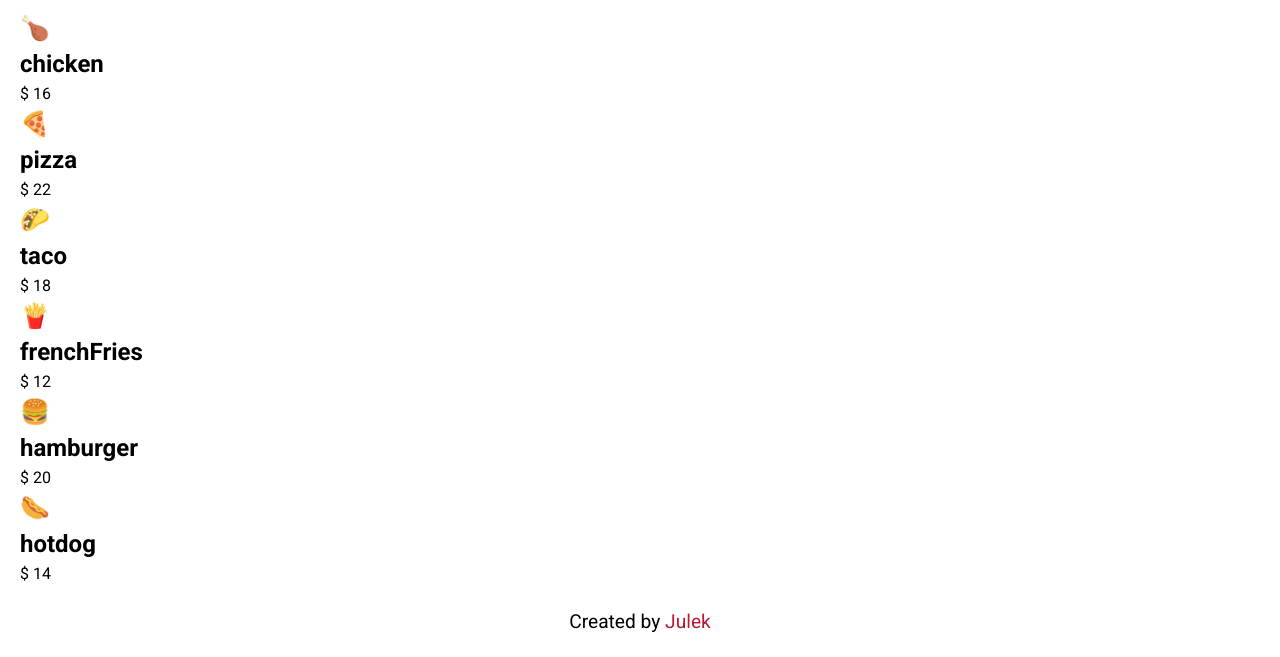
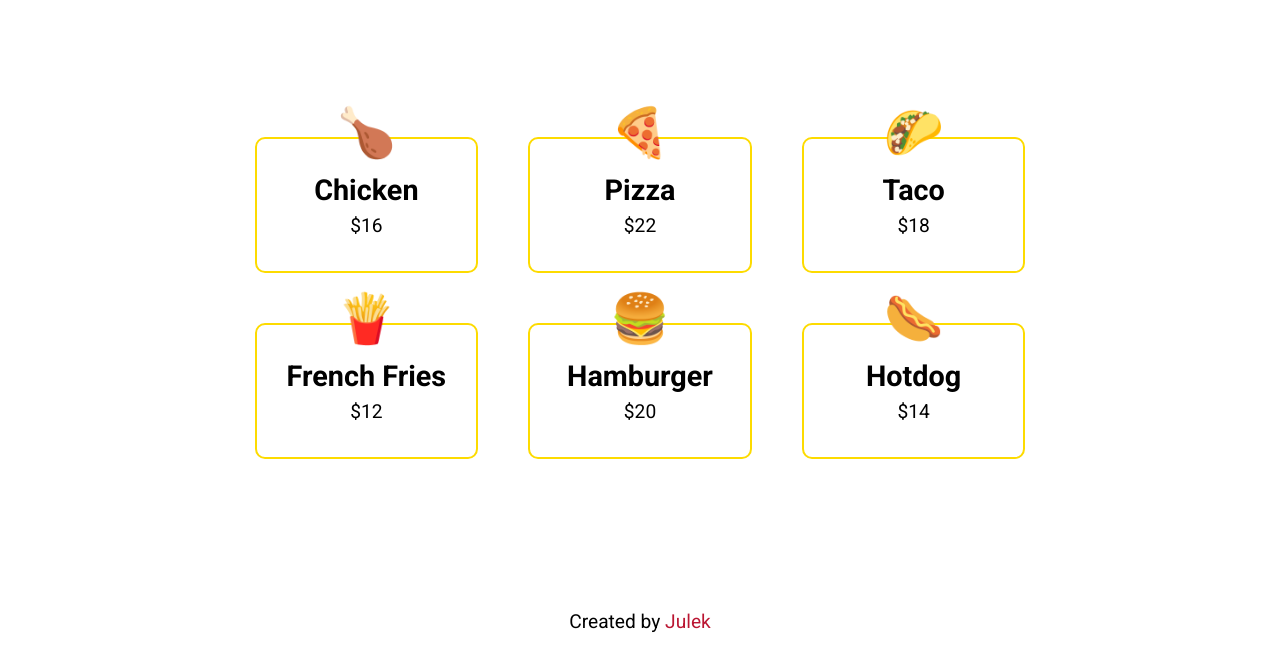
Before and after one commit to Jobrzut/Los-Pollos-Hermanos, a website built with webpack: page src/template.html in a window 1280 px wide. Both pictures are taken after a click on the button "MENU". Shown: the part 143-800 px from the top of the page. Built offline with nearby package versions, Linux system fonts and the light colour scheme.

Commit message:
Style menu page

```diff
--- a/src/css/homepage.css
+++ b/src/css/homepage.css
@@ -46,5 +46,5 @@
 }
 
 .textDiv p {
-    padding-top: 20px;
+    padding-top: 10px;
 }
--- /dev/null
+++ b/src/css/menu.css
@@ -0,0 +1,44 @@
+.gridDiv {
+    margin-inline: auto;
+    display: grid;
+    grid-template-columns: 1fr 1fr 1fr;
+    gap: 50px;
+    font-size: 1.2em;
+}
+
+.gridDiv div {
+    padding: 30px;
+    border: 2px solid var(--yellow);
+    border-radius: 10px;
+    display: flex;
+    flex-direction: column;
+    align-items: center;
+    position: relative;
+    transition: 300ms ease-in-out;
+}
+
+.gridDiv div:hover {
+    background-color: var(--yellow);
+}
+
+.gridDiv > div:hover > h2:nth-child(1) {
+    animation: shake 0.3s ease-in-out 2;
+}
+
+.gridDiv h2 {
+    text-transform: capitalize;
+}
+
+.gridDiv div > h2:nth-child(1) {
+    font-size: 2.5em;
+    position: absolute;
+    transform: translateY(-100%);
+}
+
+@keyframes shake {
+    0% { transform: translateY(-100%) rotate(0deg);}
+    25% { transform: translateY(-100%) rotate(20deg);}
+    50% { transform: translateY(-100%) rotate(0eg); }
+    75% { transform: translateY(-100%) rotate(-20deg); }
+    100% { transform: translateY(-100%) rotate(0deg); }
+  }
--- a/src/index.js
+++ b/src/index.js
@@ -3,6 +3,7 @@ import { menu } from "./menu.js";
 import "./css/global.css";
 import "./css/nav.css";
 import "./css/homepage.css";
+import "./css/menu.css";
 import "./css/footer.css";
 
 homepage();
--- a/src/menu.js
+++ b/src/menu.js
@@ -14,7 +14,7 @@ const menuItems = {
     emoji: "🌮",
     price: 18,
   },
-  frenchFries: {
+  "french fries": {
     emoji: "🍟",
     price: 12,
   },
@@ -30,6 +30,7 @@ const menuItems = {
 
 export function menu() {
   const gridDiv = document.createElement("div");
+  gridDiv.className = "gridDiv";
   Object.entries(menuItems).forEach(([title, element]) => {
     const card = document.createElement("div");
     const h2Emoji = document.createElement("h2");
@@ -38,7 +39,7 @@ export function menu() {
 
     h2Emoji.textContent = element.emoji;
     h2Title.textContent = title;
-    pPrice.textContent = "$ " + element.price;
+    pPrice.textContent = "$" + element.price;
     card.append(h2Emoji, h2Title, pPrice);
     gridDiv.appendChild(card);
   });
```
